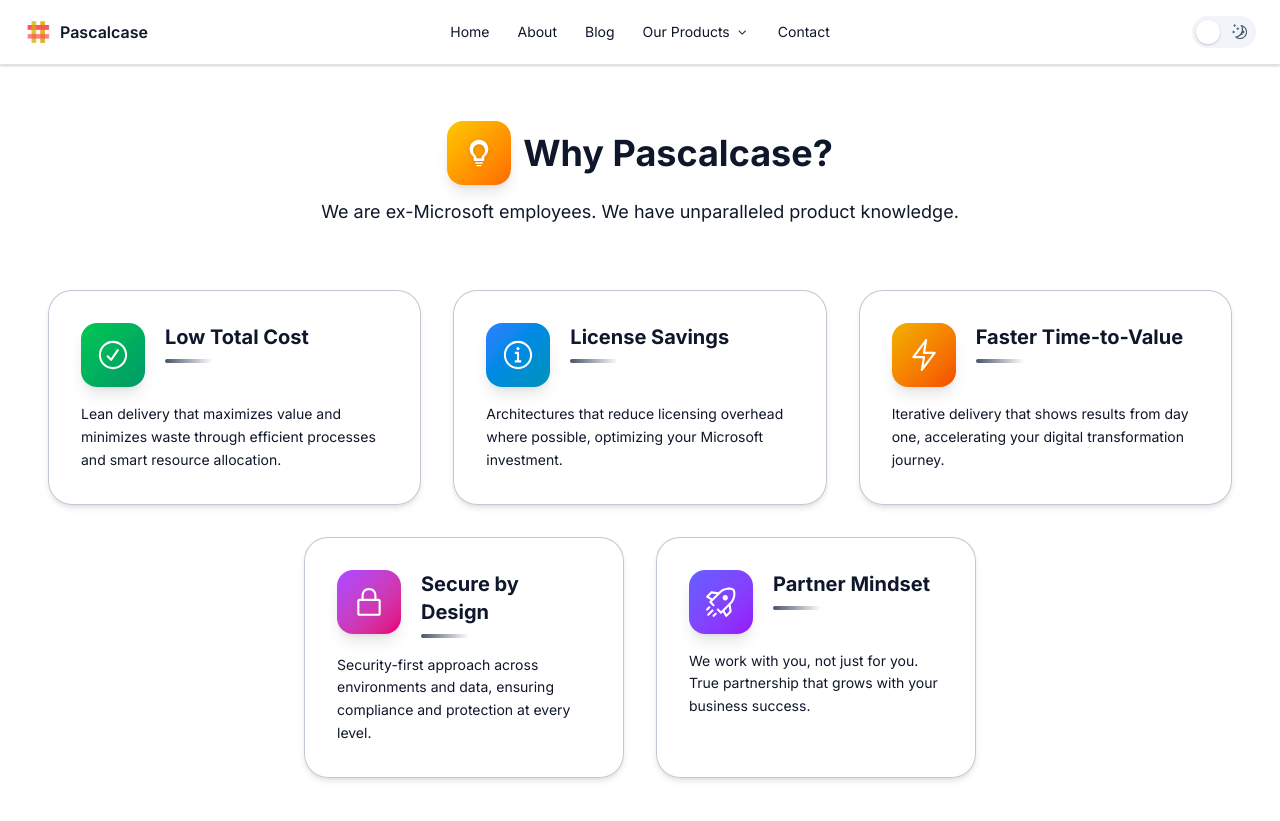
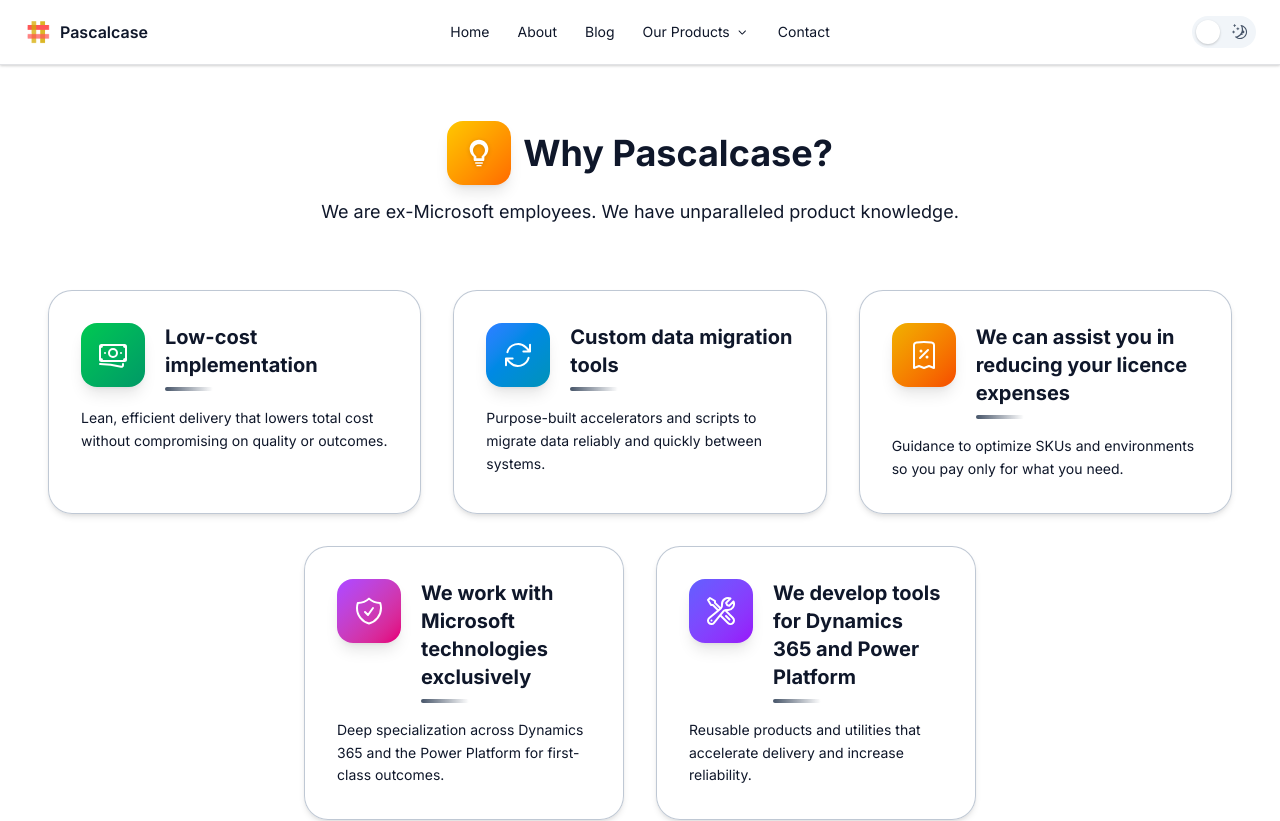
Before and after one commit to Harshavardhanjakku/pascalcase_03, a Next.js app: page /about in a window 1280 px wide. Shown: the top 821 px of the page. Built offline with nearby package versions, Linux system fonts and the light colour scheme.

Commit message:
updated text in why pascalcase section

```diff
--- a/src/components/about/FeatureGrid.tsx
+++ b/src/components/about/FeatureGrid.tsx
@@ -1,12 +1,13 @@
 'use client';
 import { motion } from 'framer-motion';
+import { CheckCircledIcon } from '@radix-ui/react-icons';
 import {
-  CheckCircledIcon,
-  LightningBoltIcon,
-  LockClosedIcon,
-  RocketIcon,
-  InfoCircledIcon,
-} from '@radix-ui/react-icons';
+  BanknotesIcon,
+  ArrowPathIcon,
+  ReceiptPercentIcon,
+  ShieldCheckIcon,
+  WrenchScrewdriverIcon,
+} from '@heroicons/react/24/outline';
 
 type Feature = {
   Icon: React.ElementType;
@@ -19,41 +20,41 @@
 
 const features: Feature[] = [
   {
-    Icon: CheckCircledIcon,
-    title: 'Low Total Cost',
-    text: 'Lean delivery that maximizes value and minimizes waste through efficient processes and smart resource allocation.',
+    Icon: BanknotesIcon,
+    title: 'Low-cost implementation',
+    text: 'Lean, efficient delivery that lowers total cost without compromising on quality or outcomes.',
     gradient: 'from-green-500/20 to-emerald-600/20',
     iconBg: 'from-green-500 to-emerald-600',
     delay: 0.1,
   },
   {
-    Icon: InfoCircledIcon,
-    title: 'License Savings',
-    text: 'Architectures that reduce licensing overhead where possible, optimizing your Microsoft investment.',
+    Icon: ArrowPathIcon,
+    title: 'Custom data migration tools',
+    text: 'Purpose-built accelerators and scripts to migrate data reliably and quickly between systems.',
     gradient: 'from-blue-500/20 to-cyan-600/20',
     iconBg: 'from-blue-500 to-cyan-600',
     delay: 0.2,
   },
   {
-    Icon: LightningBoltIcon,
-    title: 'Faster Time-to-Value',
-    text: 'Iterative delivery that shows results from day one, accelerating your digital transformation journey.',
+    Icon: ReceiptPercentIcon,
+    title: 'We can assist you in reducing your licence expenses',
+    text: 'Guidance to optimize SKUs and environments so you pay only for what you need.',
     gradient: 'from-yellow-500/20 to-orange-600/20',
     iconBg: 'from-yellow-500 to-orange-600',
     delay: 0.3,
   },
   {
-    Icon: LockClosedIcon,
-    title: 'Secure by Design',
-    text: 'Security-first approach across environments and data, ensuring compliance and protection at every level.',
+    Icon: ShieldCheckIcon,
+    title: 'We work with Microsoft technologies exclusively',
+    text: 'Deep specialization across Dynamics 365 and the Power Platform for first-class outcomes.',
     gradient: 'from-purple-500/20 to-pink-600/20',
     iconBg: 'from-purple-500 to-pink-600',
     delay: 0.4,
   },
   {
-    Icon: RocketIcon,
-    title: 'Partner Mindset',
-    text: 'We work with you, not just for you. True partnership that grows with your business success.',
+    Icon: WrenchScrewdriverIcon,
+    title: 'We develop tools for Dynamics 365 and Power Platform',
+    text: 'Reusable products and utilities that accelerate delivery and increase reliability.',
     gradient: 'from-indigo-500/20 to-purple-600/20',
     iconBg: 'from-indigo-500 to-purple-600',
     delay: 0.5,
```
